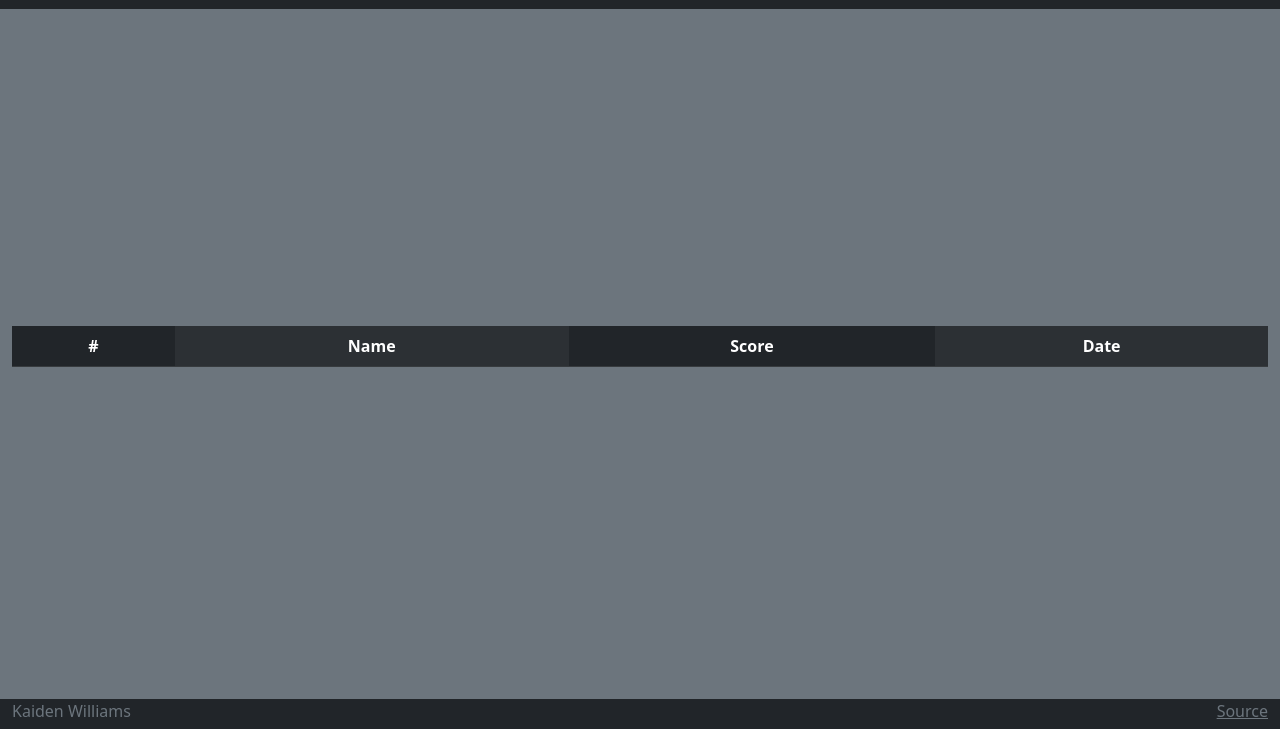
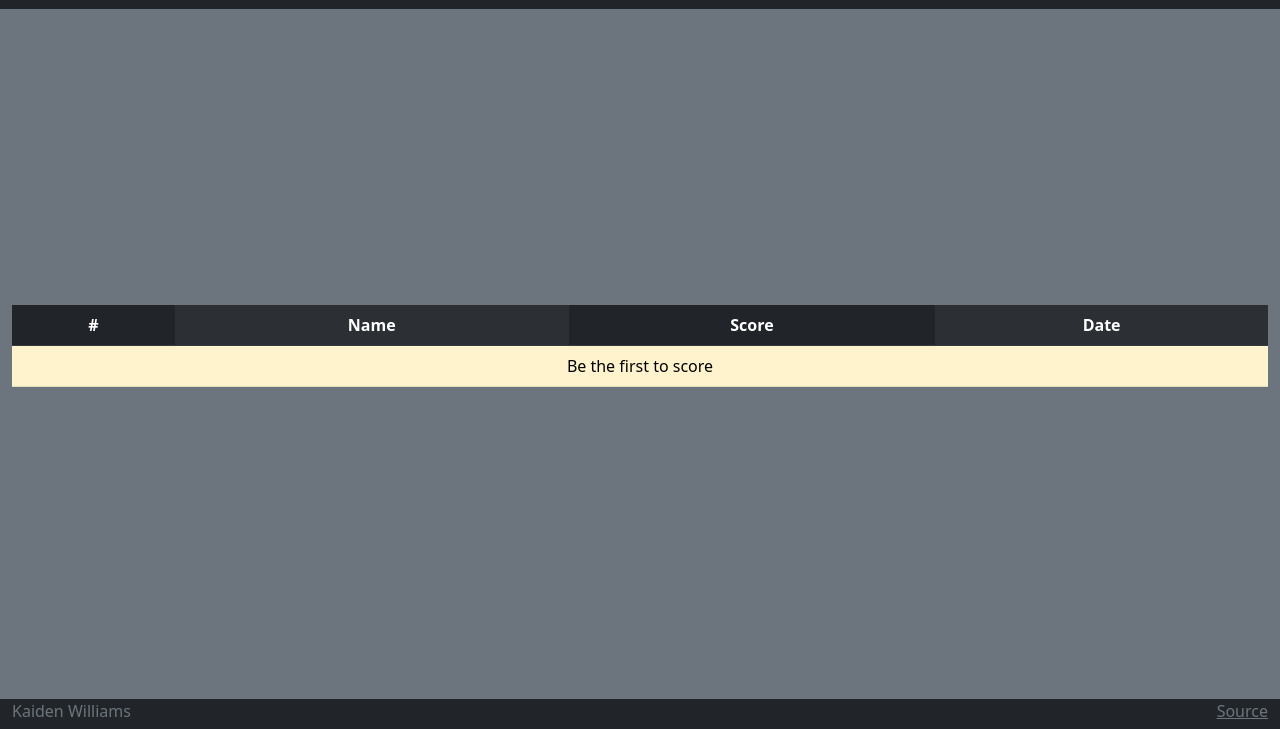
Before and after one commit to KaidenWilliams/Simon, a plain HTML site: page Scores.html in a window 1280 px wide. Shown: the part 71-800 px from the top of the page. Drawn offline with nearby package versions, Linux system fonts and the light colour scheme.

Commit message:
Bug Fixes

```diff
--- a/Scores.html
+++ b/Scores.html
@@ -65,10 +65,11 @@
         <a
             class="text-reset"
             href="https://github.com/KaidenWilliams/Simon"
-            >Source</a>
+            >Source</a
+          >
         </div>
     </footer>
-    <script> src = "Scores.js" </script>
+    <script src = "Scores.js"></script>
   </body>
 
 </html>
```
